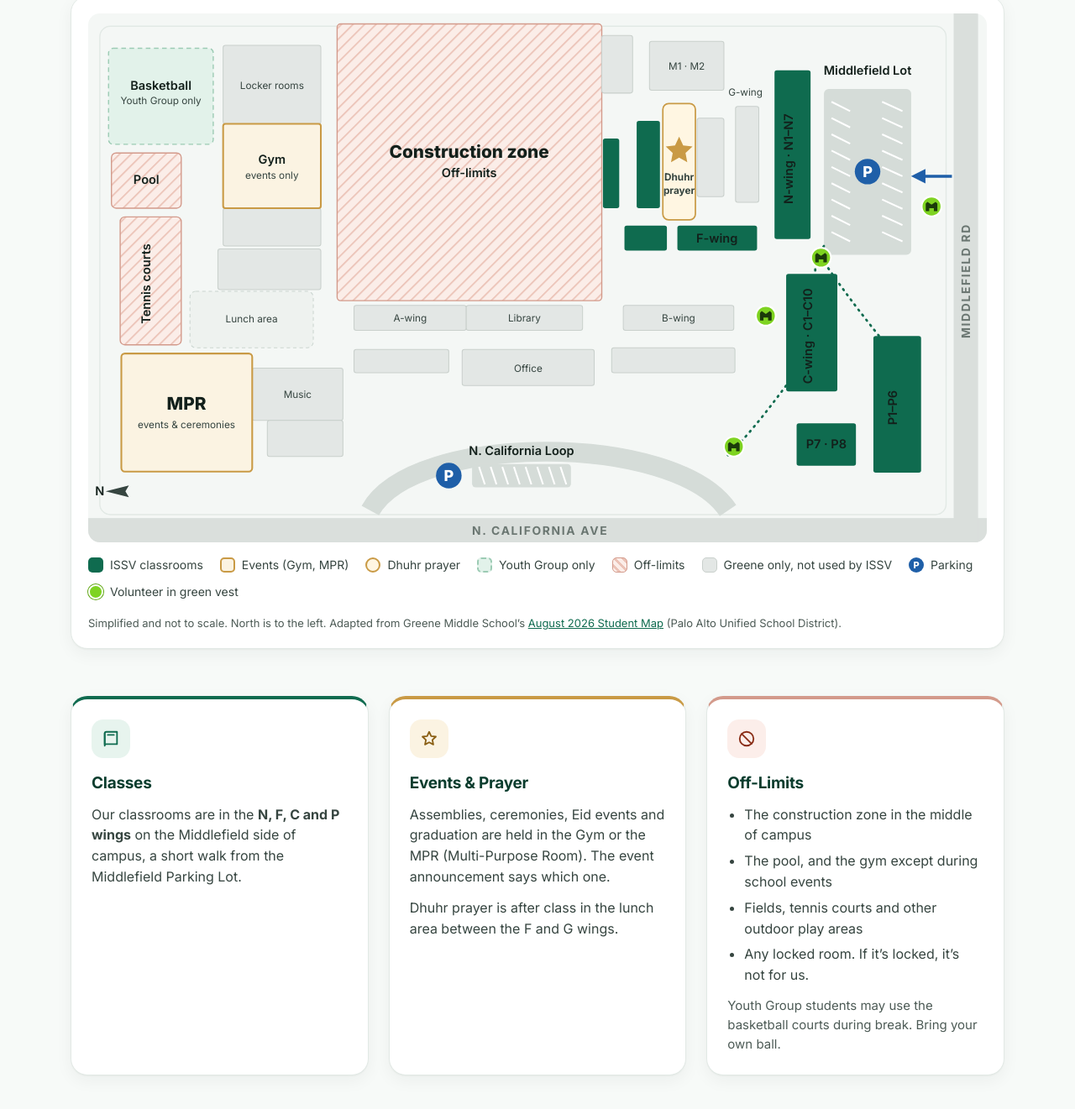
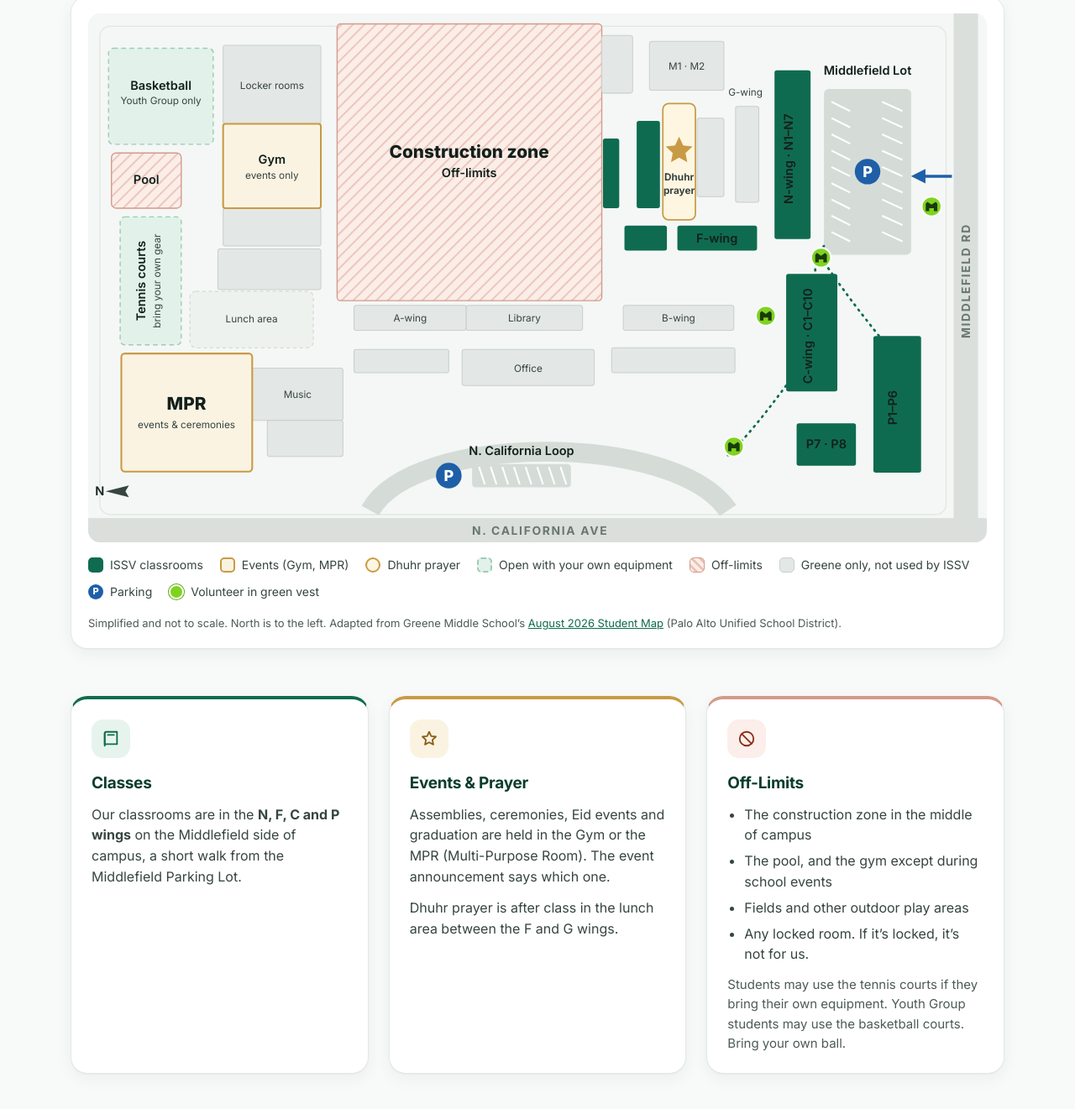
Before and after one commit to mamoonrkhan/issv-website, an Astro site: page /sundays/campus in a window 1280 px wide. Shown: the part 475-1796 px from the top of the page at 84% size. Built offline with nearby package versions, Linux system fonts and the light colour scheme; Astro itself is replaced by a stand-in of ours.

Commit message:
Tennis courts are open to students who bring their own equipment

```diff
--- a/src/components/CampusMap.astro
+++ b/src/components/CampusMap.astro
@@ -36,8 +36,8 @@ const vests: [number, number][] = [
   <desc id="map-desc">
     Middlefield Road runs along the right side and North California Avenue along the bottom. The Middlefield Parking Lot is on the right, next to the N-wing.
     ISSV classes are in the N, F, C and P wings on the right (east) side of campus. Dhuhr prayer is in the lunch area between the F and G wings.
-    Events are in the Gym or the MPR on the left (west) side. The construction zone in the middle, the pool, tennis courts and fields are off-limits.
-    Youth Group may use the basketball courts. Volunteers in green vests stand at the lot entrance, the crosswalk, the C-wing doors and the N. California Loop.
+    Events are in the Gym or the MPR on the left (west) side. The construction zone in the middle, the pool and fields are off-limits.
+    Students may use the tennis courts with their own equipment, and Youth Group may use the basketball courts with their own ball. Volunteers in green vests stand at the lot entrance, the crosswalk, the C-wing doors and the N. California Loop.
   </desc>
   <defs>
     <pattern id="hatch" width="14" height="14" patternUnits="userSpaceOnUse" patternTransform="rotate(45)">
@@ -63,8 +63,9 @@ const vests: [number, number][] = [
   <rect x="80" y="480" width="120" height="95" rx="8" fill="url(#hatch)" class="m-off" />
   <text x="140" y="533" class="m-label m-center m-off-text">Pool</text>
 
-  <rect x="95" y="590" width="105" height="220" rx="8" fill="url(#hatch)" class="m-off" />
-  <text x="147" y="705" class="m-label m-center m-off-text" transform="rotate(-90 147 705)">Tennis courts</text>
+  <rect x="95" y="590" width="105" height="220" rx="8" class="m-ok" />
+  <text x="138" y="700" class="m-label m-center" transform="rotate(-90 138 700)">Tennis courts</text>
+  <text x="164" y="700" class="m-small m-center" transform="rotate(-90 164 700)">bring your own gear</text>
 
   <rect x="215" y="718" width="212" height="97" rx="10" class="m-yard" />
   <text x="321" y="772" class="m-small m-center">Lunch area</text>
--- a/src/data/campus.json
+++ b/src/data/campus.json
@@ -16,8 +16,8 @@
   "offLimits": [
     "The construction zone in the middle of campus",
     "The pool, and the gym except during school events",
-    "Fields, tennis courts and other outdoor play areas",
+    "Fields and other outdoor play areas",
     "Any locked room. If it’s locked, it’s not for us."
   ],
-  "allowed": "Youth Group students may use the basketball courts during break. Bring your own ball."
+  "allowed": "Students may use the tennis courts if they bring their own equipment. Youth Group students may use the basketball courts. Bring your own ball."
 }
--- a/src/pages/sundays/campus.astro
+++ b/src/pages/sundays/campus.astro
@@ -24,7 +24,7 @@ const anyRooms = rooms.some((r) => r.where);
         <li><span class="key key-issv"></span>ISSV classrooms</li>
         <li><span class="key key-event"></span>Events (Gym, MPR)</li>
         <li><span class="key key-prayer"></span>Dhuhr prayer</li>
-        <li><span class="key key-ok"></span>Youth Group only</li>
+        <li><span class="key key-ok"></span>Open with your own equipment</li>
         <li><span class="key key-off"></span>Off-limits</li>
         <li><span class="key key-bldg"></span>Greene only, not used by ISSV</li>
         <li><span class="key key-p">P</span>Parking</li>
```
